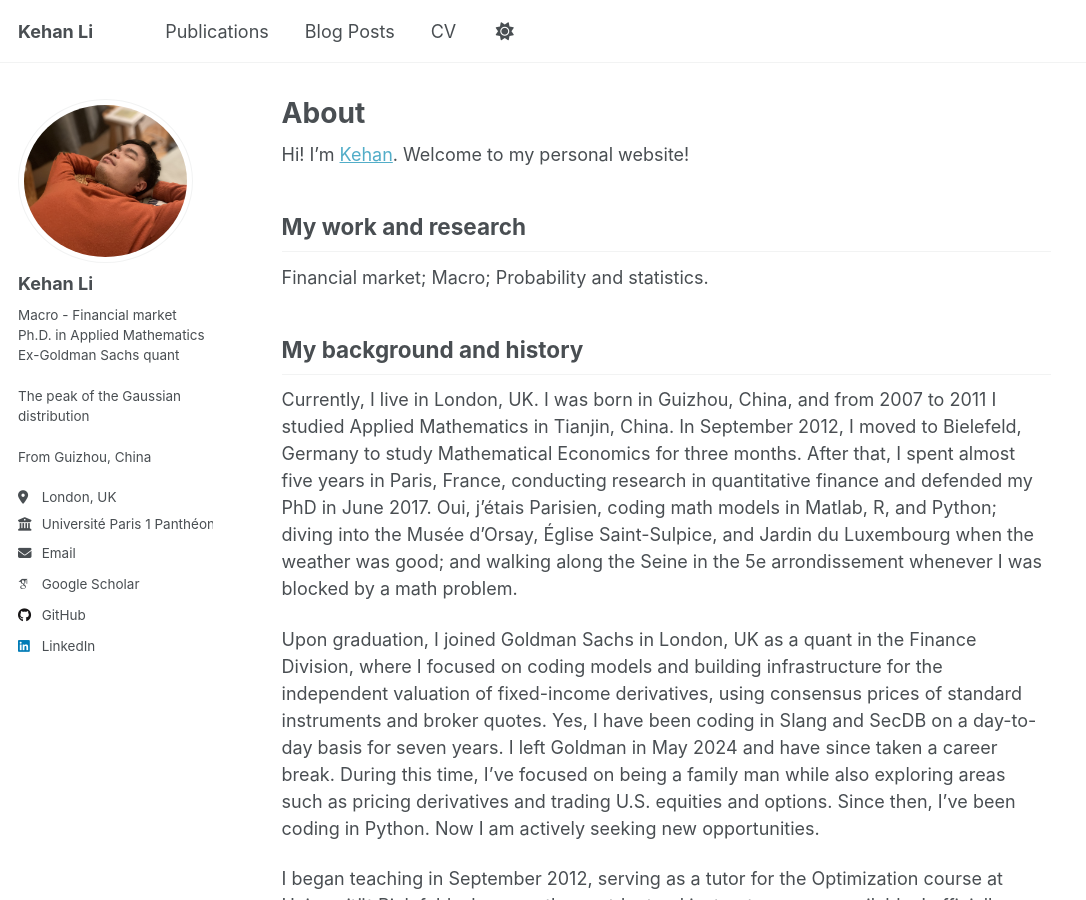
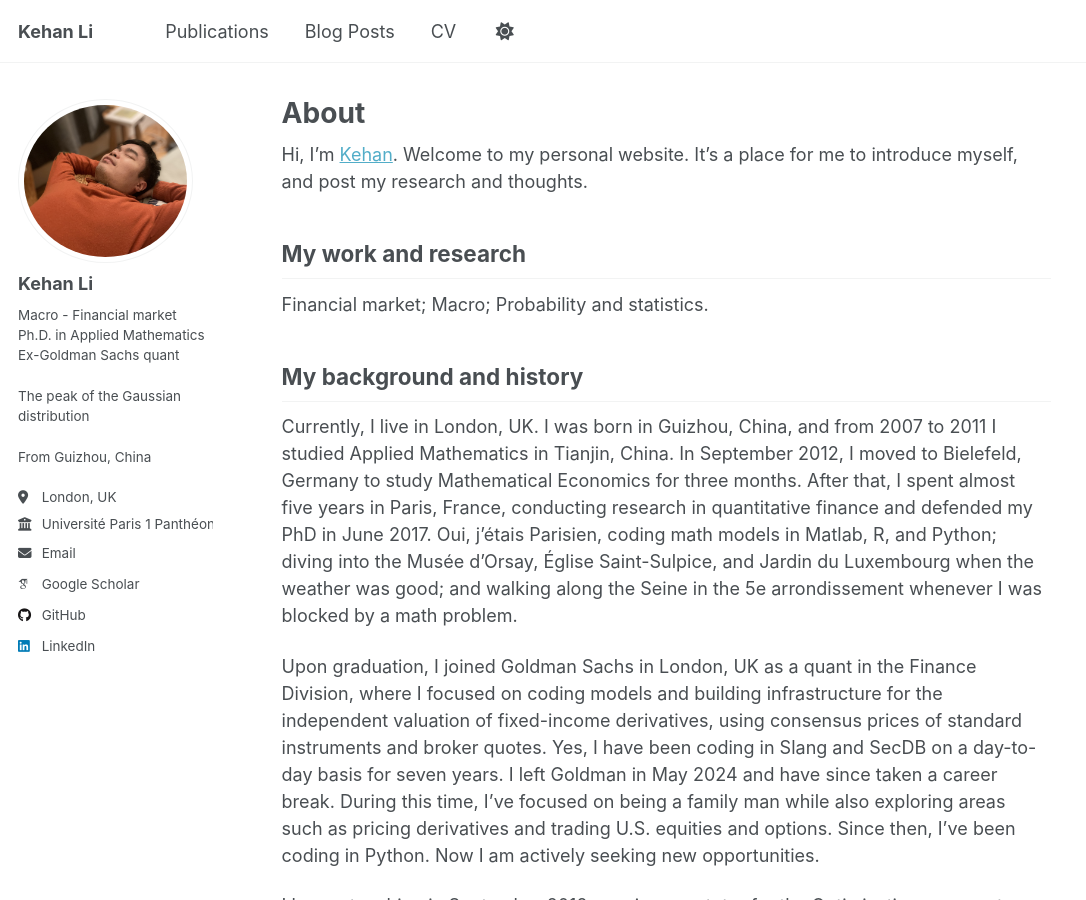
Before and after one commit to KehanLi-1123/KehanLi.github.io, a Jekyll site: the page built from _pages/about.md, in a window 1280 px wide and 900 px high. Shown: the whole window, without its empty margins (0-1086 px from the left). Built offline with Jekyll 4.4.1, drawn with Linux system fonts in a browser that asks for light colours; some web fonts are replaced.

Commit message:
Update about.md

```diff
--- a/_pages/about.md
+++ b/_pages/about.md
@@ -6,7 +6,7 @@ redirect_from:
   - /about/
   - /about.html
 ---
-Hi! I’m [Kehan](https://www.linkedin.com/in/kehanli/). Welcome to my personal website!
+Hi, I’m [Kehan](https://www.linkedin.com/in/kehanli/). Welcome to my personal website. It's a place for me to introduce myself, and post my research and thoughts.
 
 My work and research
 ------
```
